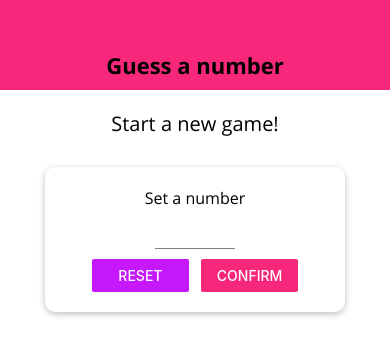
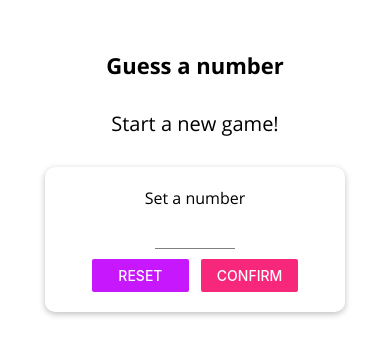
Before and after one commit to AtallahFatma/Guess-a-number, a React Native app: screen / in a window 390 px wide. Shown: the top 356 px of the page. Built offline with nearby package versions, Linux system fonts and the light colour scheme.

Commit message:
use Plateform API

```diff
--- a/components/Header.js
+++ b/components/Header.js
@@ -1,23 +1,35 @@
 import React from 'react';
-import { StyleSheet, Text, View } from 'react-native';
+import { Platform, StyleSheet, Text, View } from 'react-native';
 import colors from '../config/colors';
 import TitleText from './TitleText';
 
 function Header({ title }) {
     return (
-        <View style={styles.header}>
+        <View style={{
+            ...styles.headerBase, ...Platform.select({
+                ios: styles.headerIos,
+                android: styles.headerAndroid
+            })
+        }}>
             <TitleText style={styles.headerTitle}>{title}</TitleText>
         </View>
     );
 }
 const styles = StyleSheet.create({
-    header: {
+    headerBase: {
         width: '100%',
         height: 90,
         paddingTop: 40,
-        backgroundColor: colors.indianPink,
         alignItems: 'center',
         justifyContent: 'center'
+    },
+    headerIos: {
+        backgroundColor: colors.lightGrey,
+        borderBottomColor: colors.mediumGrey,
+        borderBottomWidth: 1
+    },
+    headerAndroid: {
+        backgroundColor: colors.indianPink,
     },
     headerTitle: {
         color: 'black',
--- a/components/MainButton.js
+++ b/components/MainButton.js
@@ -1,20 +1,32 @@
 import React from 'react';
-import { View, Text, TouchableOpacity, StyleSheet } from 'react-native';
+import { View, Text, TouchableOpacity, StyleSheet, Platform, TouchableNativeFeedback } from 'react-native';
 import colors from '../config/colors';
 
 function MainButton(props) {
+    let ButtonComponent = TouchableOpacity;
+    if (Platform.OS === 'android' && Platform.Version >= 21) {
+        ButtonComponent = TouchableNativeFeedback;
+    }
+
     return (
-        <TouchableOpacity activeOpacity={0.6} onPress={props.onPressButton}>
-            <View style={styles.buttonContainer}>
-                <Text style={styles.buttonText}>{props.children}</Text>
-            </View>
-        </TouchableOpacity>
+        <View style={styles.buttonContainer}>
+            <ButtonComponent activeOpacity={0.6} onPress={props.onPressButton}>
+                <View style={styles.button}>
+                    <Text style={styles.buttonText}>{props.children}</Text>
+                </View>
+            </ButtonComponent>
+        </View>
+
 
     );
 }
 
 const styles = StyleSheet.create({
     buttonContainer: {
+        borderRadius: 25,
+        overflow: 'hidden'
+    },
+    button: {
         backgroundColor: colors.purpel,
         paddingVertical: 12,
         paddingHorizontal: 30,
```
